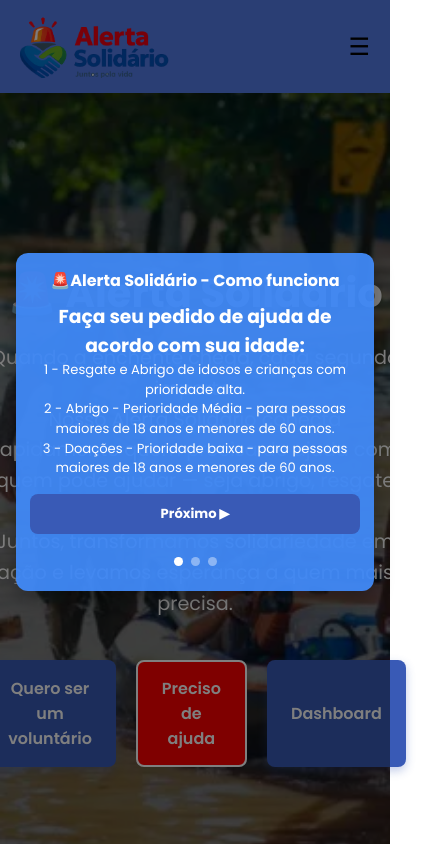
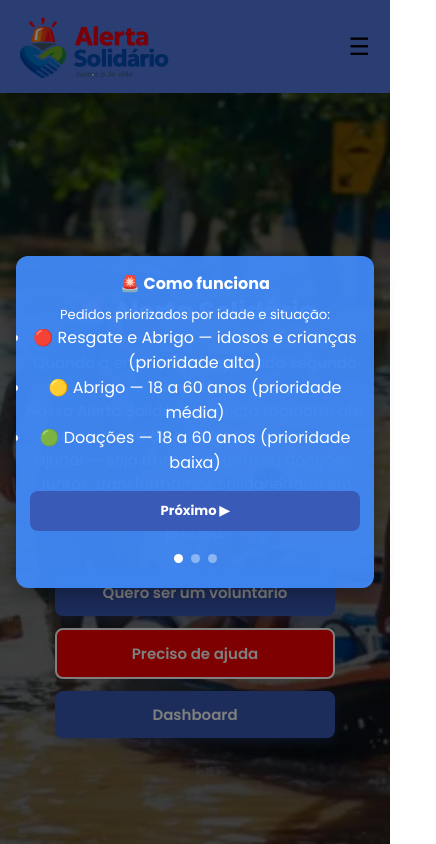
Before and after one commit to AlessandraSantanna/Desafiofinal, a React (Vite) app in the folder frontend-react/: page / in a window 390 px wide. Shown: the top 844 px of the page, 436 px wide, since content can reach past the window. Built offline with nearby package versions, Linux system fonts and the light colour scheme.

Commit message:
responsivo home

```diff
--- a/frontend-react/src/components/Carousel.jsx
+++ b/frontend-react/src/components/Carousel.jsx
@@ -1,74 +1,66 @@
-import  { useState } from "react";
+import { useState } from "react";
 import "./Carousel.css";
 
 const steps = [
   {
-    title: "🚨Alerta Solidário - Como funciona",
-    description:
-      "Faça seu pedido de ajuda de acordo com sua idade:",
-     description1:
-     " 1 - Resgate e Abrigo de idosos e crianças com prioridade alta. ",
-    description2:
-    " 2 - Abrigo - Perioridade Média - para pessoas maiores de 18 anos e menores de 60 anos. ",
-    description3:
-    " 3 - Doações - Prioridade baixa - para pessoas maiores de 18 anos e menores de 60 anos. "
-    },
-  {
-    title: "📊Dashboard ",
-    description1:
-      "Visualize gráficos por Tipos de atendimento, região e prioridade .",
+    title: "🚨 Como funciona",
+    description: "Pedidos priorizados por idade e situação:",
+    items: [
+      "🔴 Resgate e Abrigo — idosos e crianças (prioridade alta)",
+      "🟡 Abrigo — 18 a 60 anos (prioridade média)",
+      "🟢 Doações — 18 a 60 anos (prioridade baixa)",
+    ],
   },
   {
-    title: " 🤝Cadastro de Voluntários",
-    description1:
-      "Cadastre-se informando sua região de atuação e qual ajuda pode oferecer.",
+    title: "📊 Dashboard",
+    description: "Visualize gráficos por tipo de atendimento, região e prioridade.",
+    items: [],
+  },
+  {
+    title: "🤝 Seja Voluntário",
+    description: "Cadastre-se informando sua região e como pode ajudar.",
+    items: [],
   },
 ];
 
 export default function Carousel({ onFinish }) {
   const [index, setIndex] = useState(0);
-
-  const next = () => {
-    if (index < steps.length - 1) {
-      setIndex(index + 1);
-    }
-  };
-
-  const prev = () => {
-    if (index > 0) {
-      setIndex(index - 1);
-    }
-  };
+  const step = steps[index];
 
   return (
     <div className="carousel-overlay">
       <div className="carousel-card">
-        <h2>{steps[index].title}</h2>
-        <h3>{steps[index].description}</h3>
-         <p>{steps[index].description1}</p>
-          <p>{steps[index].description2}</p>
-           <p>{steps[index].description3}</p>
+        <h2>{step.title}</h2>
+        <p className="carousel-desc">{step.description}</p>
+
+        {step.items.length > 0 && (
+          <ul className="carousel-list">
+            {step.items.map((item, i) => (
+              <li key={i}>{item}</li>
+            ))}
+          </ul>
+        )}
+
         <div className="controls">
-          {index > 0 && <button  className="carousel-btn"  onClick={prev}>◀ Voltar</button>}
+          {index > 0 && (
+            <button className="carousel-btn" onClick={() => setIndex(index - 1)}>
+              ◀ Voltar
+            </button>
+          )}
           {index < steps.length - 1 ? (
-            <button  className="carousel-btn"  onClick={next}>Próximo ▶</button>
+            <button className="carousel-btn" onClick={() => setIndex(index + 1)}>
+              Próximo ▶
+            </button>
           ) : (
-            // botão Finalizar SEMPRE chama a função recebida por props
-                <button
-  className="carousel-btn finish"
-  style={{ pointerEvents: "auto" }}
-  onClick={onFinish}
->
-  Finalizar
-</button>
+            <button className="carousel-btn finish" onClick={onFinish}>
+              Finalizar
+            </button>
           )}
         </div>
+
         <div className="dots">
           {steps.map((_, i) => (
-            <span
-              key={i}
-              className={i === index ? "dot active" : "dot"}
-            ></span>
+            <span key={i} className={i === index ? "dot active" : "dot"} />
           ))}
         </div>
       </div>
--- a/frontend-react/src/components/Landing.jsx
+++ b/frontend-react/src/components/Landing.jsx
@@ -30,7 +30,7 @@
               className="btn-primary"
               onClick={() => navigate("/cadastro-voluntario")}
             >
-              Quero ser um
+
             </button>
             <button
               className="btn-secondary"
--- a/frontend-react/src/index.css
+++ b/frontend-react/src/index.css
@@ -13,6 +13,7 @@
 }
 .landing-container {
   position: relative;
+
   height: 100vh;
   background: url("/enchente.webp") no-repeat center center;
   background-size: cover;
@@ -92,6 +93,37 @@
   gap: 20px; /* espaçamento entre os cards */
   padding: 20px;
 }
+
+/* Mobile */
+@media (max-width: 600px) {
+  .landing-buttons {
+    flex-direction: column;  /* botões empilhados */
+    align-items: center;
+    gap: 12px;
+  }
+
+  .btn-primary,
+  .btn-secondary {
+    width: 100%;
+    max-width: 280px;
+    font-size: 15px;
+    padding: 12px 20px;
+  }
+
+  .landing-title {
+    font-size: 1.6rem;
+  }
+
+  .landing-text {
+    font-size: 0.95rem;
+    margin-bottom: 24px;
+  }
+
+  .landing-content {
+    padding: 20px;
+  }
+}
+
 /* =========================
    📦 LISTA DOS CARDS
 ========================= */
```
